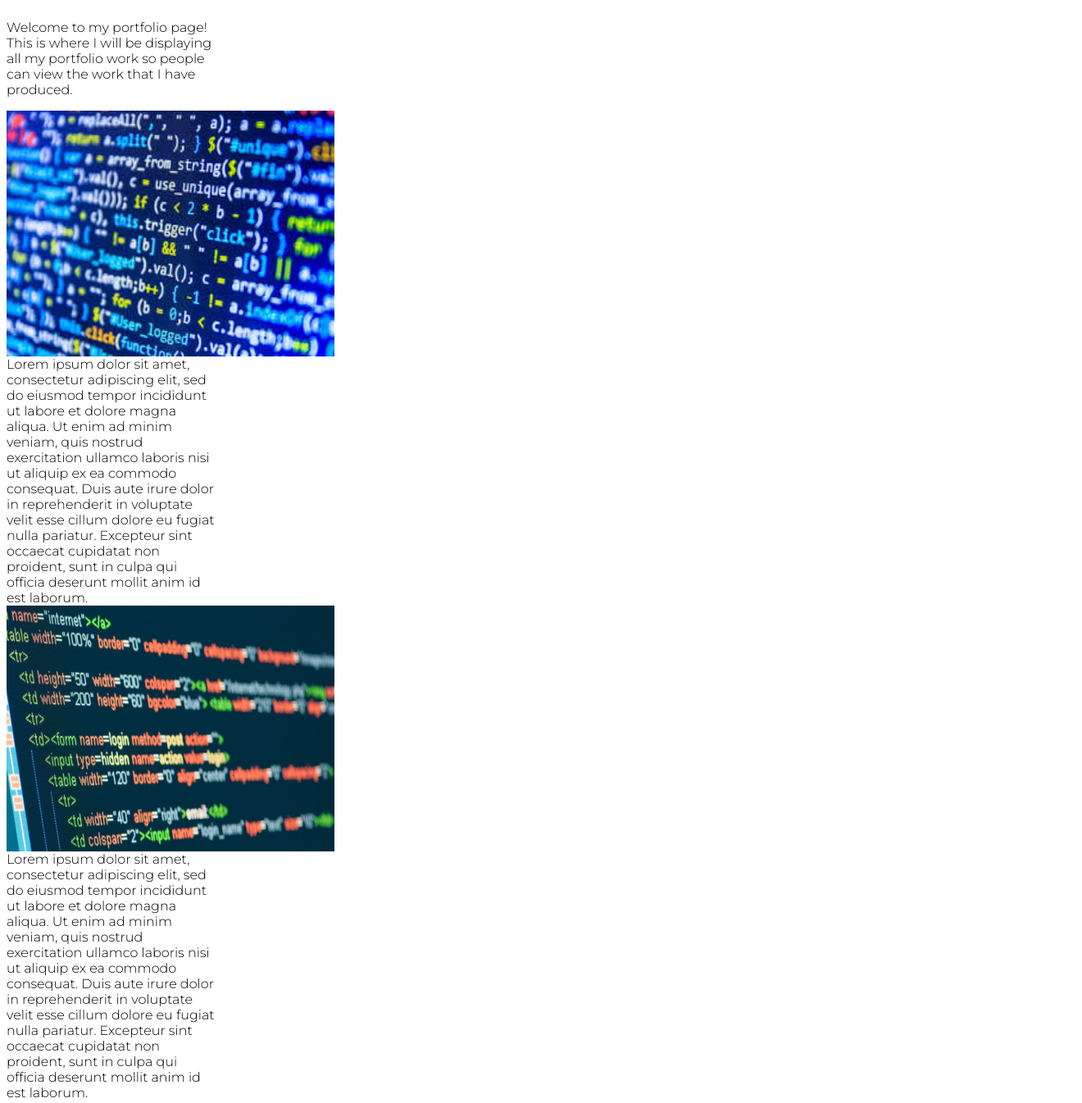
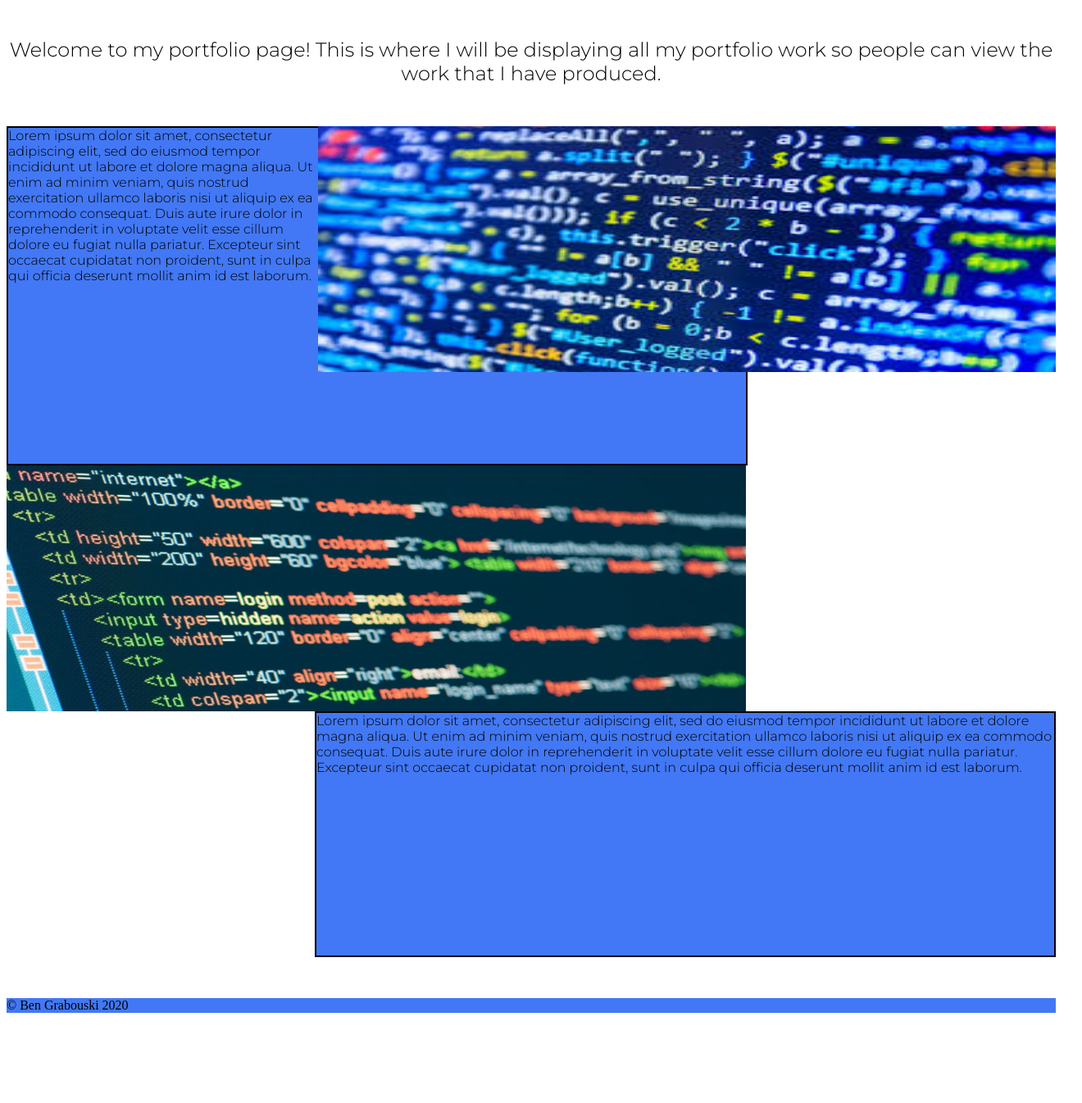
Before and after one commit to BenGrabouski/Assignment1, a plain HTML site: page portfolio.html in a window 1280 px wide. Shown: the part 420-1766 px from the top of the page at 82% size, 1320 px wide, since content can reach past the window. After the commit the page ends 1664 px from the top, so only its background shows below. Drawn offline with Linux system fonts and the light colour scheme.

Commit message:
desktop portfolio complete

```diff
--- a/indexport.css
+++ b/portfolio.css
@@ -46,60 +46,81 @@ nav li.active:hover{
     font-family: 'Montserrat', sans-serif;
     grid-area: porthead;
     font-style: bold;
-    font-size: 50px;
+    font-size: 48px;
+    text-align: center;
 }
 
 main {
     font-family: 'Montserrat', sans-serif;
+    grid-area: main;
+}
+
+.welcome{
+    margin-bottom: 50px;
+    font-size: x-large;
+    text-align: center;
+
 }
 
 .portfolio1{
     grid-area: port1;
     display: block;
+    float: right;
+    background-color:  #4278f5;
+
 }
 .portfolio1 img{
-    width: 400px;
+    width: 900px;
     height: 300px;
 }
 
 .portfolio2{
     grid-area: port2;
     display: block;
+    float:left;
 }
 .portfolio2 img{
-    width: 400px;
+    width: 902px;
     height: 300px;
 }
 
 main p2 {
     grid-area: porttxt1;
     display: block;
+    width:900px;
+    background-color:#4278f5;
+    background-size: 50% 300px;
+    padding-bottom: 220px;
+    border: 2px solid black;
 }
 main p3 {
     grid-area: porttxt2;
     display: block;
+    width:900px;
+    background-color:#4278f5;
+    padding-bottom: 220px;
+    border: 2px solid black;
+    float: right;
 }
 
 
-footer{
+footer {
     position: relative;
-    margin: 2em;
+    margin-top: 50px;
     width: 100%;
+    grid-area: footer;
     background-color: #4278f5;
-    grid-area: footer;
 }
 
 body{
     width: 100%;
     display: grid;
     grid-template-columns: 20% 20% 20% 20% 20%;
-    grid-template-rows: 130px 90px 200px auto;
+    grid-template-rows: auto;
     grid-template-areas: "header header header header header"
     "nav nav nav nav nav"
     "porthead porthead porthead porthead porthead"
-    "welcome welcome welcome welcome welcome"
-    "porttxt1 porttxt1 porttxt1 port1 port1"
-    "port2 port2 porttxt2 porttxt2 porttxt2"
+    "main main main main main"
     "footer footer footer footer footer"
 
 }
--- a/portfolio.html
+++ b/portfolio.html
@@ -2,7 +2,7 @@
 	<head>
         <title>Ben Grabouski</title>
     <meta name="viewport" content="width=device-width, initial-scale=1" />
-    <link rel="stylesheet" href="indexport.css" />
+    <link rel="stylesheet" href="portfolio.css" />
     <link rel="stylesheet" href="Mobileport.css" media="screen and (min-width: 0px) and (max-width: 1000px)" />
     </head>
     <body>
@@ -31,7 +31,10 @@
         </section>
 
         <main>
+
+            <section class= "welcome">
             <p> Welcome to my portfolio page! This is where I will be displaying all my portfolio work so people can view the work that I have produced.</p>
+            </section>
 
 
         <section class="portfolio1">
```
Also changed, not shown: index.html (+1 -1 lines), MobileIndex.css (renamed from Mobile.css).
